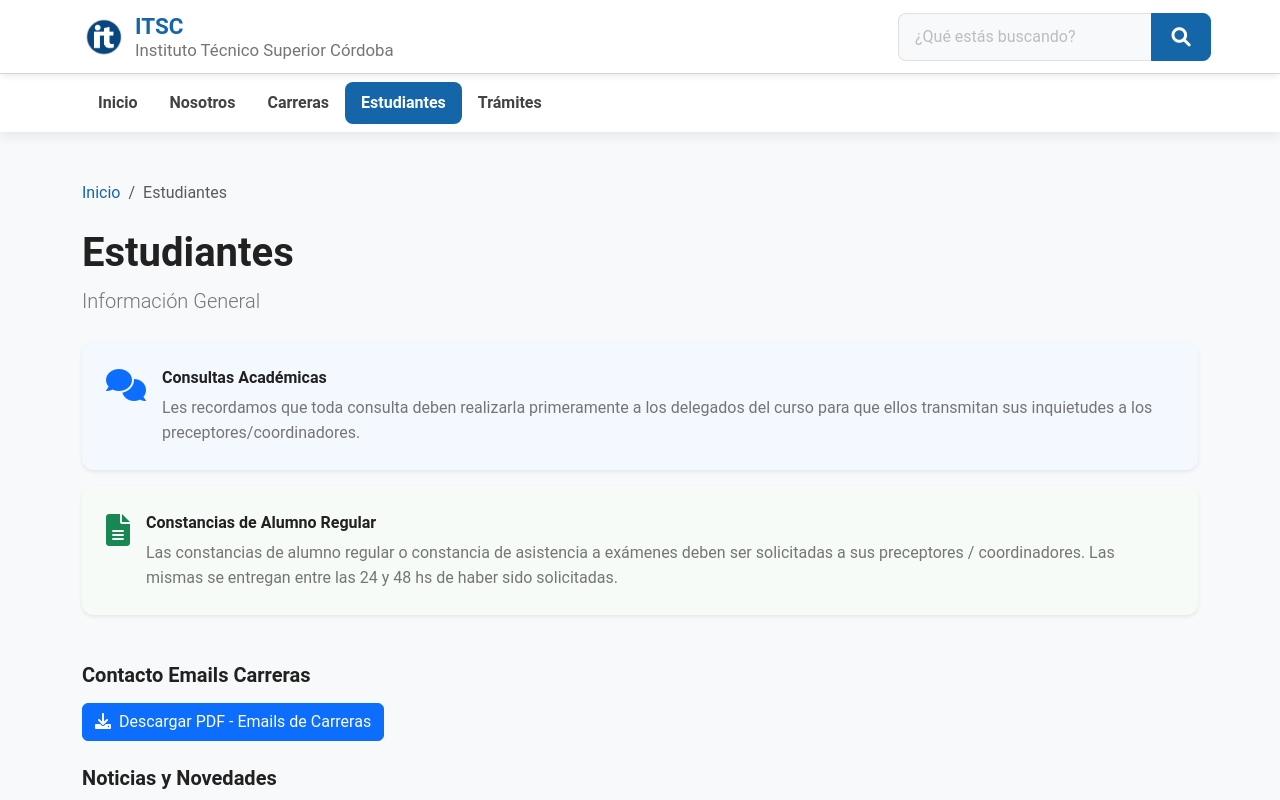
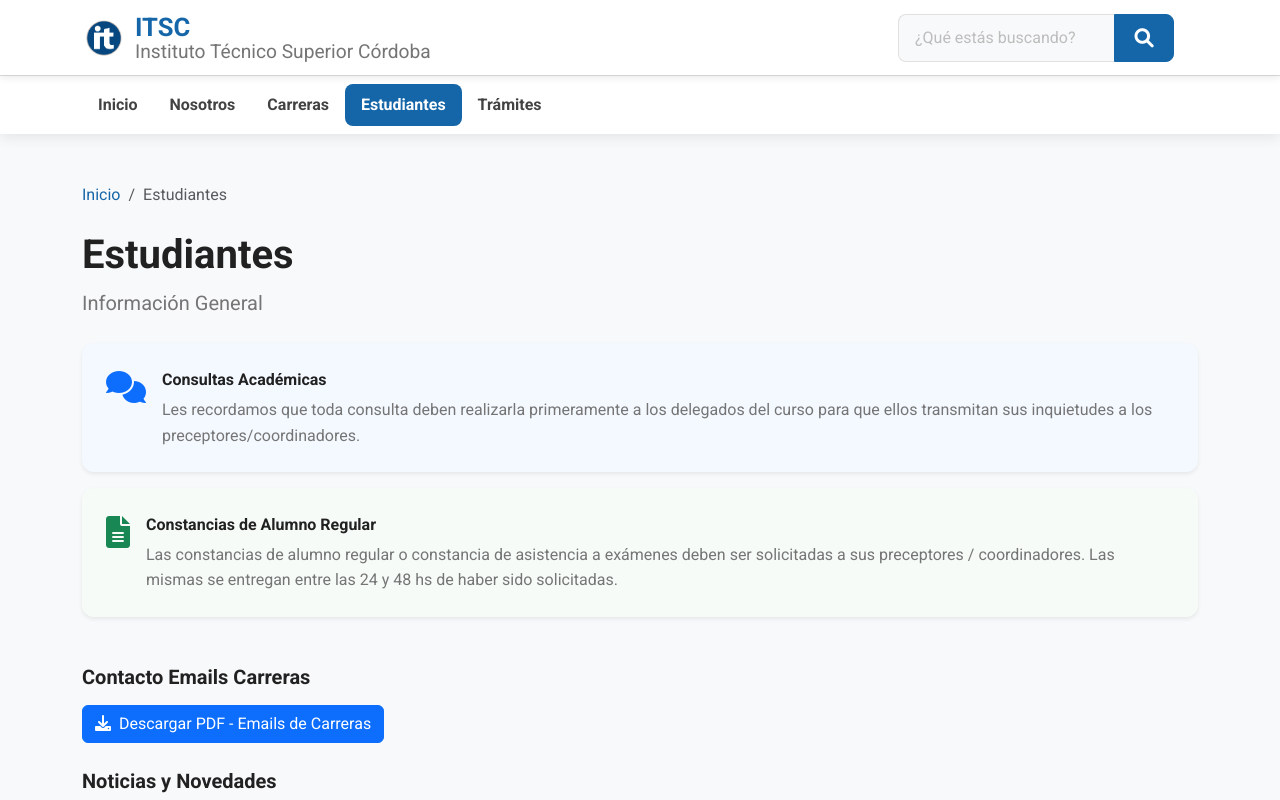
Before and after one commit to GastonIbz/pagina-itsc-proyecto, a plain HTML site: page estudiantes.html in a window 1280 px wide. Shown: the top 800 px of the page. Drawn offline with nearby package versions, Linux system fonts and the light colour scheme.

Commit message:
Agregamos pequeños ajustes de Fuente en Sección Estudiantes

```diff
--- a/css/style.css
+++ b/css/style.css
@@ -357,33 +357,35 @@ a:hover {
 }
 
 /* Marca del Instituto (Logo y Texto) */
-.marca-instituto-header {
-    display: flex; /* Para alinear el logo y el texto */
-    align-items: center; /* Centrar verticalmente */
-    text-decoration: none; /* Quitar subrayado */
-    /* REMOVIDO: color: var(--color-texto-oscuro); */ /* Este se sobrescribirá para el ITSC */
-    margin-right: auto; /* Empuja el buscador a la derecha, llevando el logo a la izquierda */
-    transition: transform 0.2s ease-in-out;
+.marca-instituto-header .nombre-instituto-texto {
+    display: flex;
+    flex-direction: column;
+    align-items: flex-start;
+    line-height: 1.2;
+    font-weight: 700;
+    font-size: 1.4rem;
+    color: var(--color-azul-principal); /* Color azul primario */
 }
 
 .marca-instituto-header:hover {
-    transform: scale(1.02); /* Efecto al pasar el mouse */
+    transform: scale(1.02);
 }
 
 .marca-instituto-header .imagen-logo {
-    width: 45px; /* Tamaño del logo*/
+    width: 45px;
     height: 45px;
-    margin-right: var(--espaciado-xs); /* Espacio entre logo y texto */
+    margin-right: var(--espaciado-xs);
     flex-shrink: 0;
 }
 
 .marca-instituto-header .nombre-instituto-texto {
     display: flex;
     flex-direction: column;
-    align-items: flex-start; /* Alinea el texto a la izquierda, como en la imagen*/
-    line-height: 1.2;
+    align-items: flex-start;
+    line-height: 1.1;
     font-weight: 700;
-    font-size: 1.4rem; /* Tamaño para "ITSC" */
+    font-size: 1.6rem;
+    color: var(--color-azul-principal); /* Azul institucional */
 }
 
 /* NUEVO: Color para el texto "ITSC" */
@@ -392,7 +394,7 @@ a:hover {
 }
 
 .marca-instituto-header .nombre-instituto-texto small {
-    font-size: 0.75em !important; /* Tamaño para el texto sutil*/
+    font-size: 0.75em !important;
     color: var(--color-texto-claro) !important;
     font-weight: 400;
     white-space: nowrap;
--- a/estudiantes.html
+++ b/estudiantes.html
@@ -6,6 +6,7 @@
     <title>Estudiantes | ITSC</title>
     <link href="https://cdn.jsdelivr.net/npm/bootstrap@5.3.3/dist/css/bootstrap.min.css" rel="stylesheet">
     <link rel="stylesheet" href="https://cdnjs.cloudflare.com/ajax/libs/font-awesome/6.0.0-beta3/css/all.min.css">
+    <link href="https://fonts.googleapis.com/css?family=Roboto:400,500,700&display=swap" rel="stylesheet">
     <link rel="stylesheet" href="css/style.css">
     <link rel="stylesheet" href="css/estudiantes.css">
 </head>
```
Also changed, not shown: carreras.html (+4 -2 lines). Lines whose indentation alone changed are shown as unchanged.
